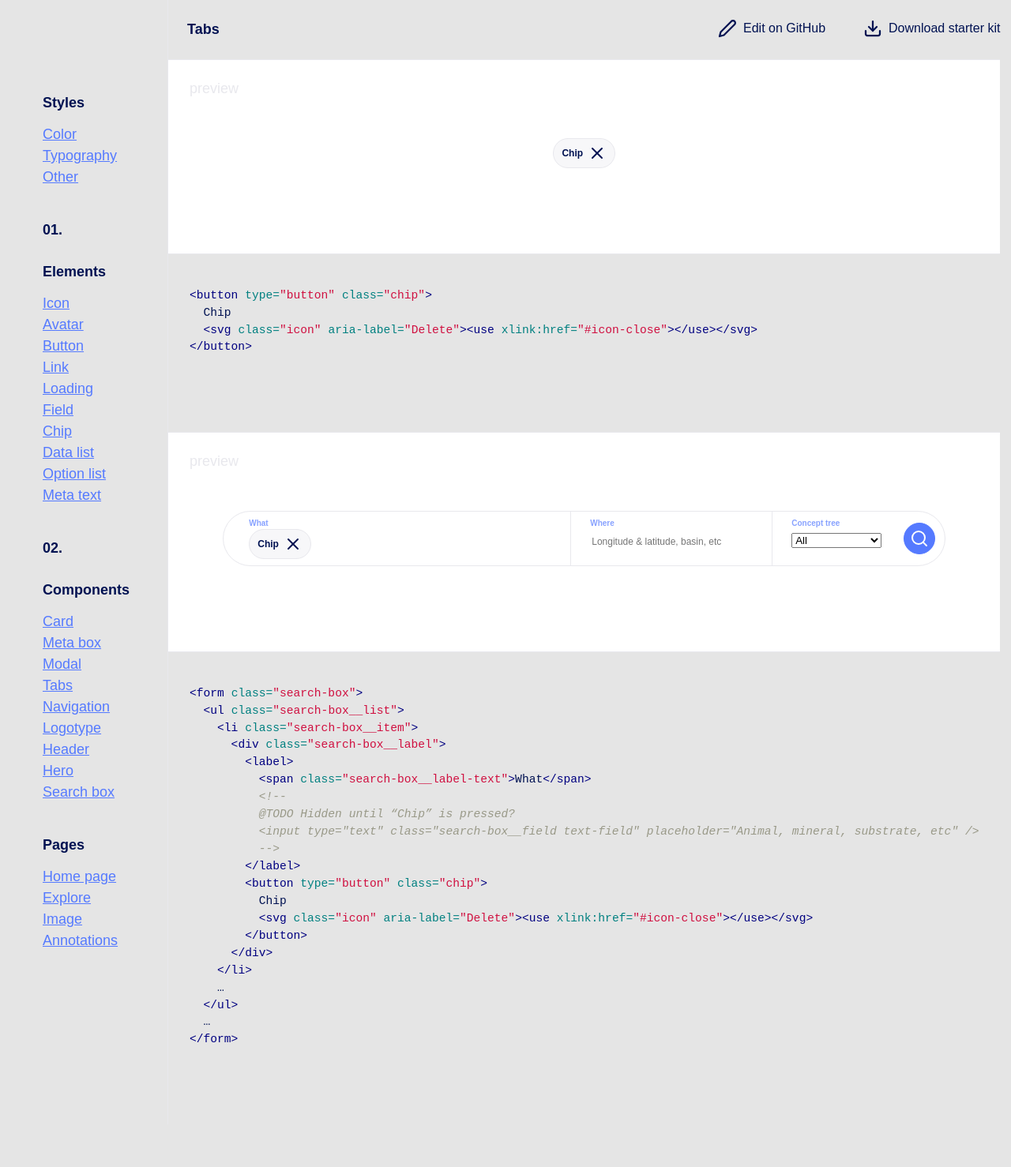
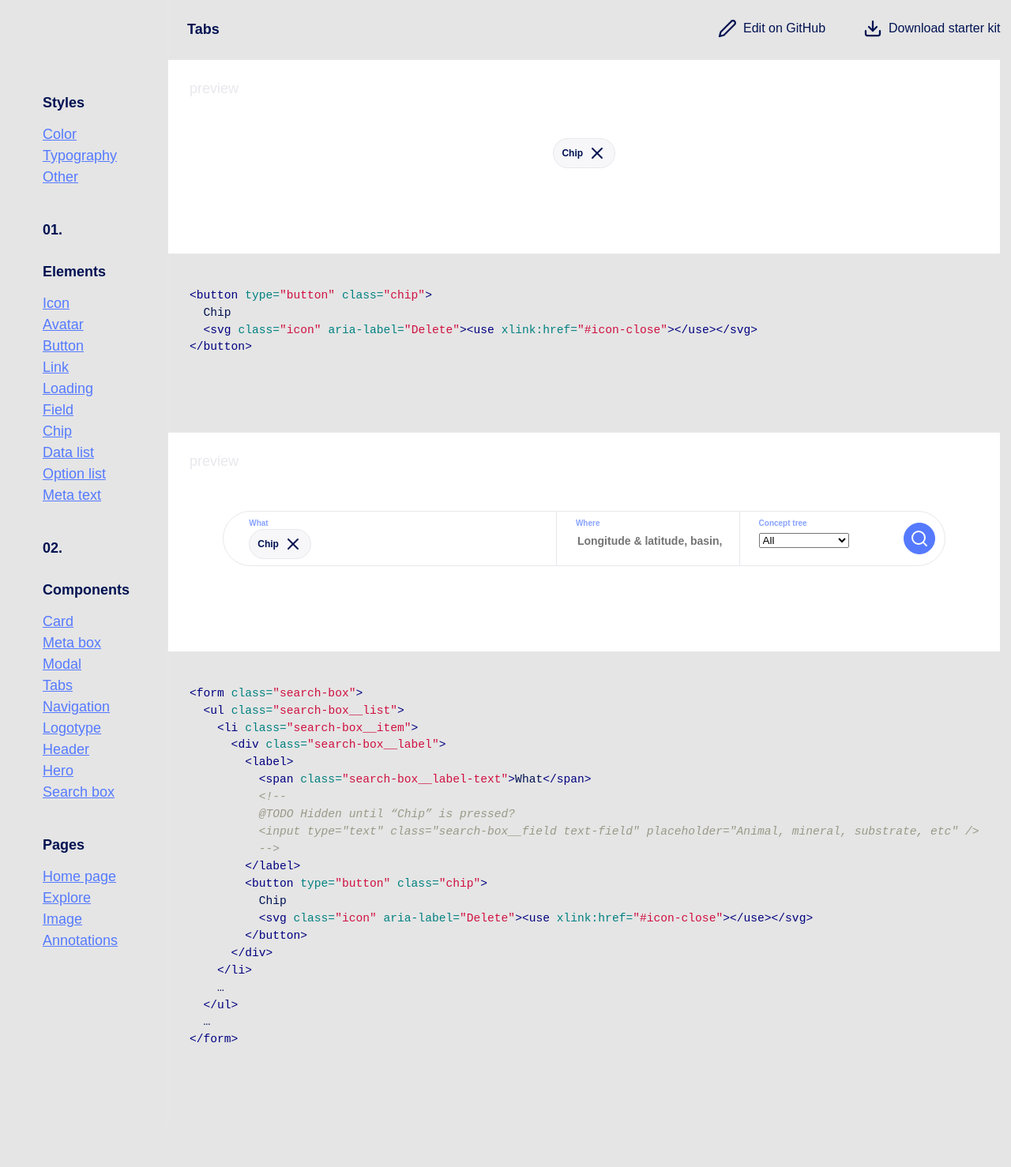
Before and after one commit to jimthoburn/fathomnet-ui, a Jekyll site: the page built from elements/chip.markdown, in a window 1280 px wide. Shown: the whole page at 79% size. Built offline with Jekyll 4.4.1, drawn with Linux system fonts in a browser that asks for light colours; some web fonts are replaced.

Commit message:
Adjust explore search box

```diff
--- a/components/search-box.css
+++ b/components/search-box.css
@@ -34,12 +34,12 @@
 }
 
 .search-box__item:nth-of-type(1) {
-  flex-basis: calc(435 * var(--font-size-basis));
+  flex-basis: calc(375 * var(--font-size-basis));
   flex-grow: 1;
 }
 
 .search-box__item:nth-of-type(2) {
-  flex-basis: calc(250 * var(--font-size-basis));
+  flex-basis: calc(185 * var(--font-size-basis));
   flex-grow: 1;
 }
 
@@ -61,12 +61,12 @@
 .search-box__field {
 
   width: 100%;
-  margin: calc(8 * var(--font-size-basis)) 0 0 0;
+  margin: calc(6 * var(--font-size-basis)) 0 0 0;
 
-  /* .label-2 */
-  font-size: var(--font-size-12);
-  line-height: var(--line-height-base-14);
-  font-weight: var(--font-weight-regular);
+  /* .body-5 */
+  font-size: var(--font-size-14);
+  line-height: var(--line-height-base-17);
+  font-weight: var(--font-weight-bold);
 }
 
 .search-box__field {
--- a/css/scratch-pad.css
+++ b/css/scratch-pad.css
@@ -119,18 +119,6 @@ body {
   top: 0;
 }
 
-/* Search box */
-.text-field {
-  font-family: inherit;
-
-  /* .label-2 */
-  font-size: var(--font-size-12);
-  line-height: var(--line-height-base-14);
-  font-weight: var(--font-weight-regular);
-
-  width: 100%;
-}
-
 .dropdown-button {
   display: flex;
 }
```
